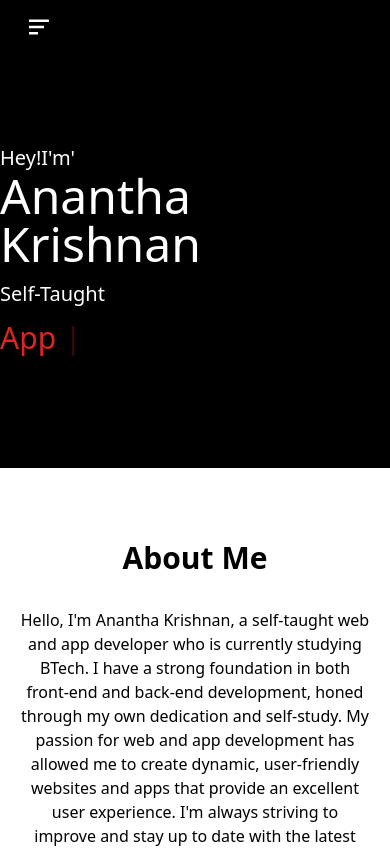
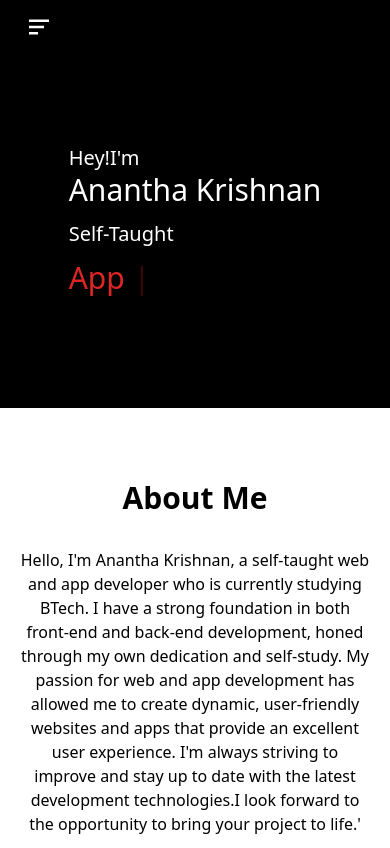
Before and after one commit to Anantha-K/AnanthaKrishnan, a Next.js app: page / in a window 390 px wide. Shown: the top 848 px of the page. Built offline with nearby package versions, Linux system fonts and the light colour scheme.

Commit message:
Add files via upload

```diff
--- a/pages/index.js
+++ b/pages/index.js
@@ -39,8 +39,8 @@ export default function Home() {
             <div className='flex flex-col lg:w-1/2 sm:w-screen'>
               <div className=' lg:ml-28 lg:mt-28 md:ml-28 md:mt-28 sm:ml-0 mt-0'>
 
-                <p className='text-xl text-white'>Hey!<span>I'm&apos;</span></p>
-                <h1 className='text-5xl text-white'>Anantha Krishnan</h1>
+                <p className='text-xl text-white'>Hey!<span>I'm</span></p>
+                <h1 className='md:text-5xl sm:text-4xl text-white'>Anantha Krishnan</h1>
                 <p className='text-xl mt-3 mb-3 text-white'>Self-Taught</p>
                 <Typewriter
                     options={{
```
